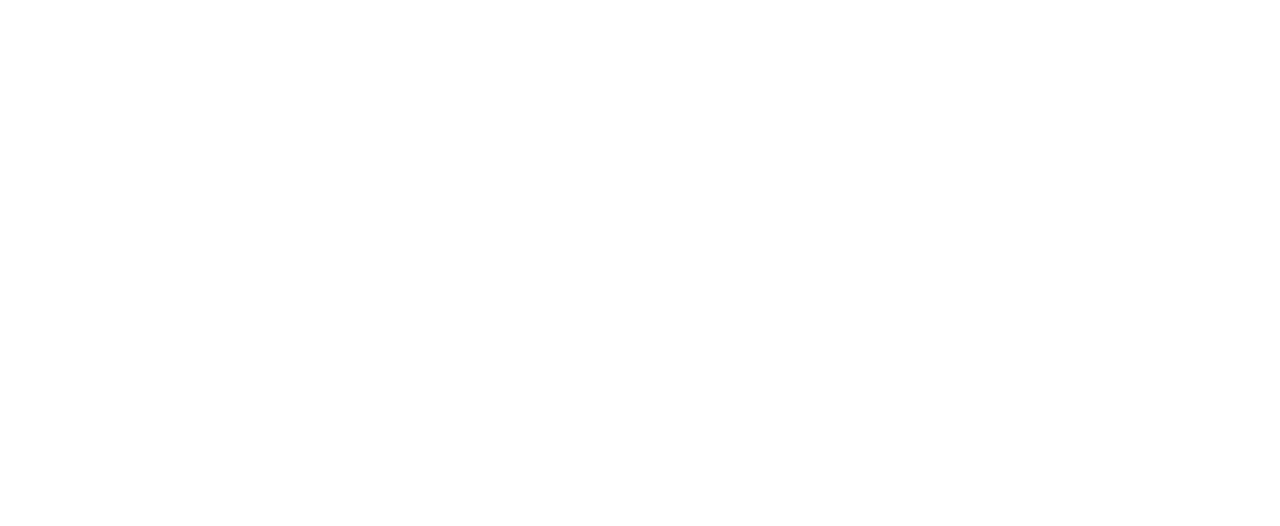
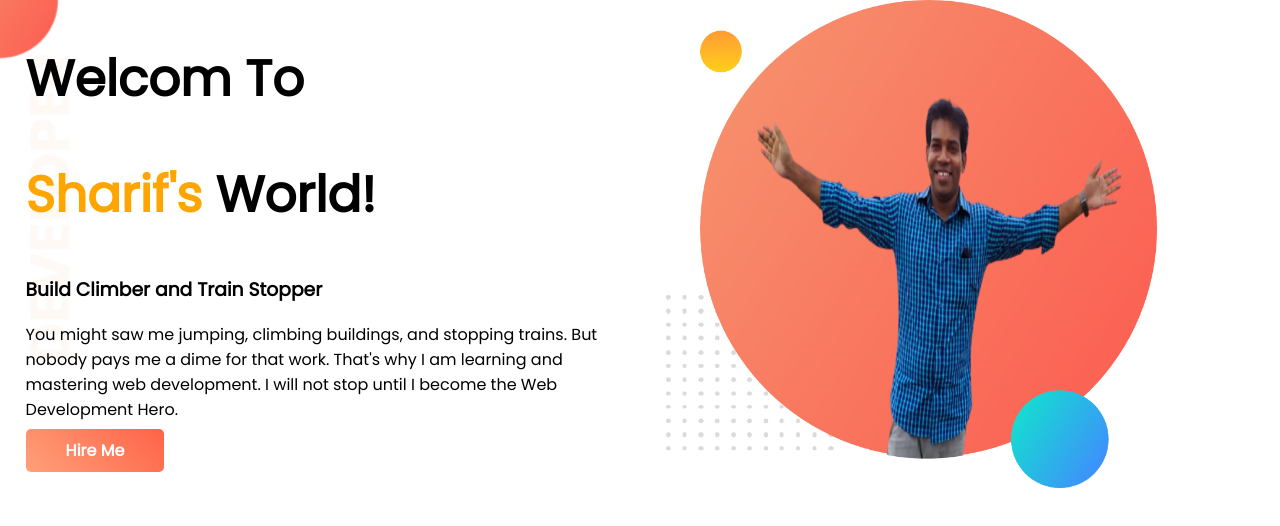
Before and after one commit to tuhinazad/Developers-Portfolio, a plain HTML site: page index.html in a window 1280 px wide. Drawn offline with Linux system fonts and the light colour scheme.

Commit message:
top-banner

```diff
--- a/index.html
+++ b/index.html
@@ -1,13 +1,31 @@
 <!DOCTYPE html>
 <html lang="en">
+
 <head>
     <meta charset="UTF-8">
     <meta http-equiv="X-UA-Compatible" content="IE=edge">
     <meta name="viewport" content="width=device-width, initial-scale=1.0">
     <title>Developer's Portfolio</title>
+    <link rel="preconnect" href="https://fonts.googleapis.com">
+    <link rel="preconnect" href="https://fonts.gstatic.com" crossorigin>
+    <link href="https://fonts.googleapis.com/css2?family=Poppins&display=swap" rel="stylesheet">
     <link rel="stylesheet" href="style.css">
 </head>
+
 <body>
+    <section class="top-banner">
+        <div class="half-width">
+            <h1>Welcom To</h1>
+            <h1><span>Sharif's</span> World!</h1>
+            <h3>Build Climber and Train Stopper</h3>
+            <p>You might saw me jumping, climbing buildings, and stopping trains. But nobody pays me a dime for that
+                work. That's why I am learning and mastering web development. I will not stop until I become the Web
+                Development Hero.</p>
+            <a class="hyperlink" target="_blank" href="https://www.facebook.com/sarif.ku">Hire Me</a>
+        </div>
+        <div class="half-width"><img src="images/sharif.png" alt=""></div>
+    </section>
 
 </body>
+
 </html>
--- a/style.css
+++ b/style.css
@@ -0,0 +1,32 @@
+body{
+    font-family: 'Poppins', sans-serif;
+    margin: 0;
+}
+h1{
+    font-size: 50px;
+}
+h1 span{
+    color: orange;
+}
+section{
+    display: flex;
+}
+.half-width{
+    width: 50%;
+    padding-left: 2%;
+}
+.half-width img{
+    width: 80%;
+}
+.hyperlink{
+    text-decoration: none;
+    padding: 10px 40px;
+    color: white;
+    font-weight: 700;
+    border-radius: 5px;
+    background: linear-gradient(45deg, lightsalmon, tomato  );
+}
+.top-banner{
+    background-image: url(images/top-banner.png);
+    background-repeat: no-repeat;
+}
```
Also changed, not shown: images/sharif.png (added), images/top-banner.png (added).
